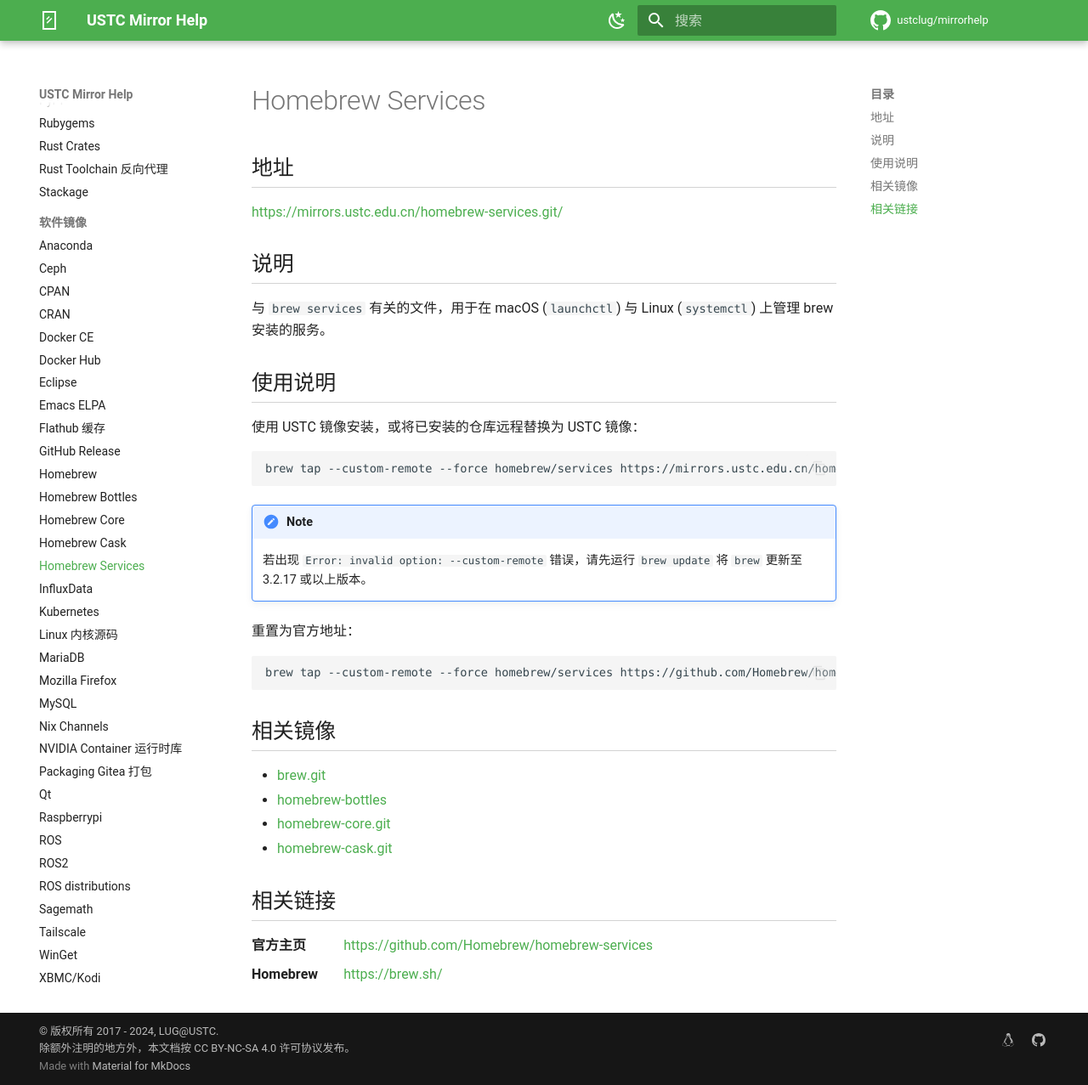
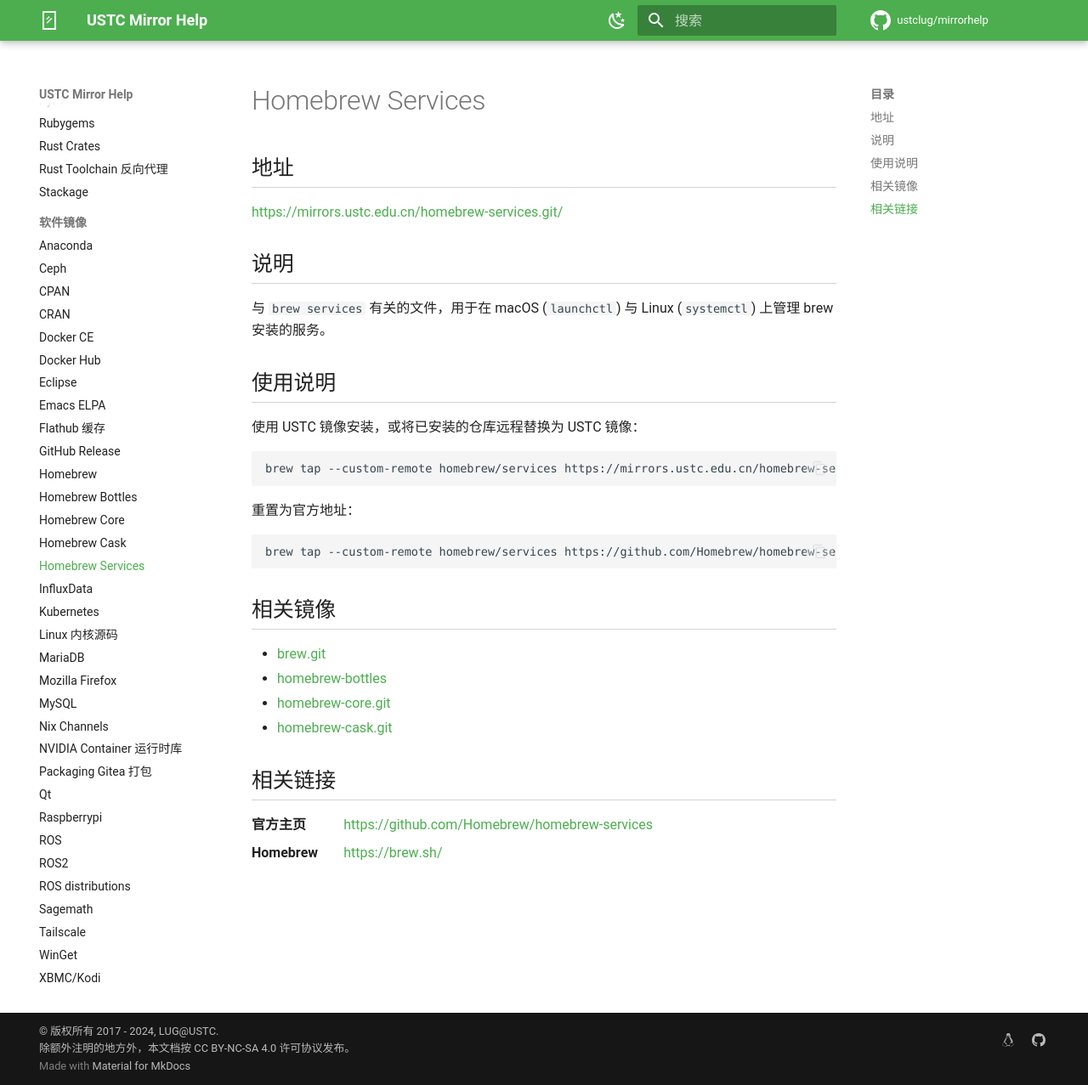
Before and after one commit to ustclug/mirrorhelp, an MkDocs documentation site: the page built from docs/homebrew-services.git.md, in a window 1280 px wide and 1277 px high. Shown: the whole window at 85% size. Built offline with MkDocs 1.6.1 and Material for MkDocs 9.7.7, drawn with Linux system fonts in a browser that asks for light colours; comment, search, counter and statistics services are not loaded.

Commit message:
Update docs for homebrew-* (#284)
* homebrew*: use --force instead of --force-auto-update for brew tap.

* chore: remove some notes about brew 3+

* homebrew*: remove `--force` for `brew tap`.

```diff
--- a/docs/homebrew-services.git.md
+++ b/docs/homebrew-services.git.md
@@ -13,16 +13,11 @@
 
 使用 USTC 镜像安装，或将已安装的仓库远程替换为 USTC 镜像：
 
-    brew tap --custom-remote --force homebrew/services https://mirrors.ustc.edu.cn/homebrew-services.git
-
-!!! note
-
-    若出现 `Error: invalid option: --custom-remote` 错误，请先运行
-    `brew update` 将 `brew` 更新至 3.2.17 或以上版本。
+    brew tap --custom-remote homebrew/services https://mirrors.ustc.edu.cn/homebrew-services.git
 
 重置为官方地址：
 
-    brew tap --custom-remote --force homebrew/services https://github.com/Homebrew/homebrew-services
+    brew tap --custom-remote homebrew/services https://github.com/Homebrew/homebrew-services
 
 ## 相关镜像
 
```
Also changed, not shown: docs/homebrew-cask.git.md (+2 -7 lines), docs/homebrew-core.git.md (+1 -3 lines).
